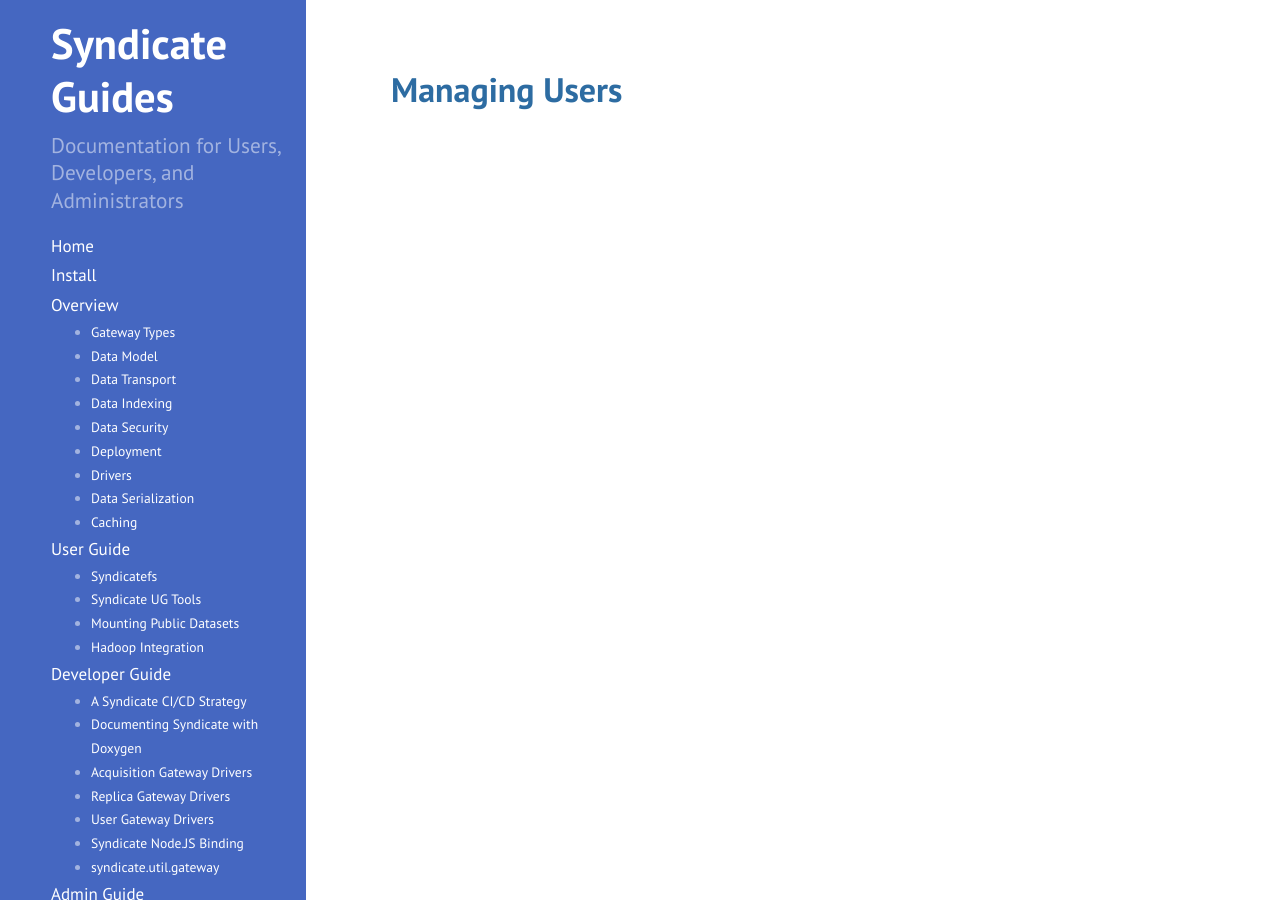
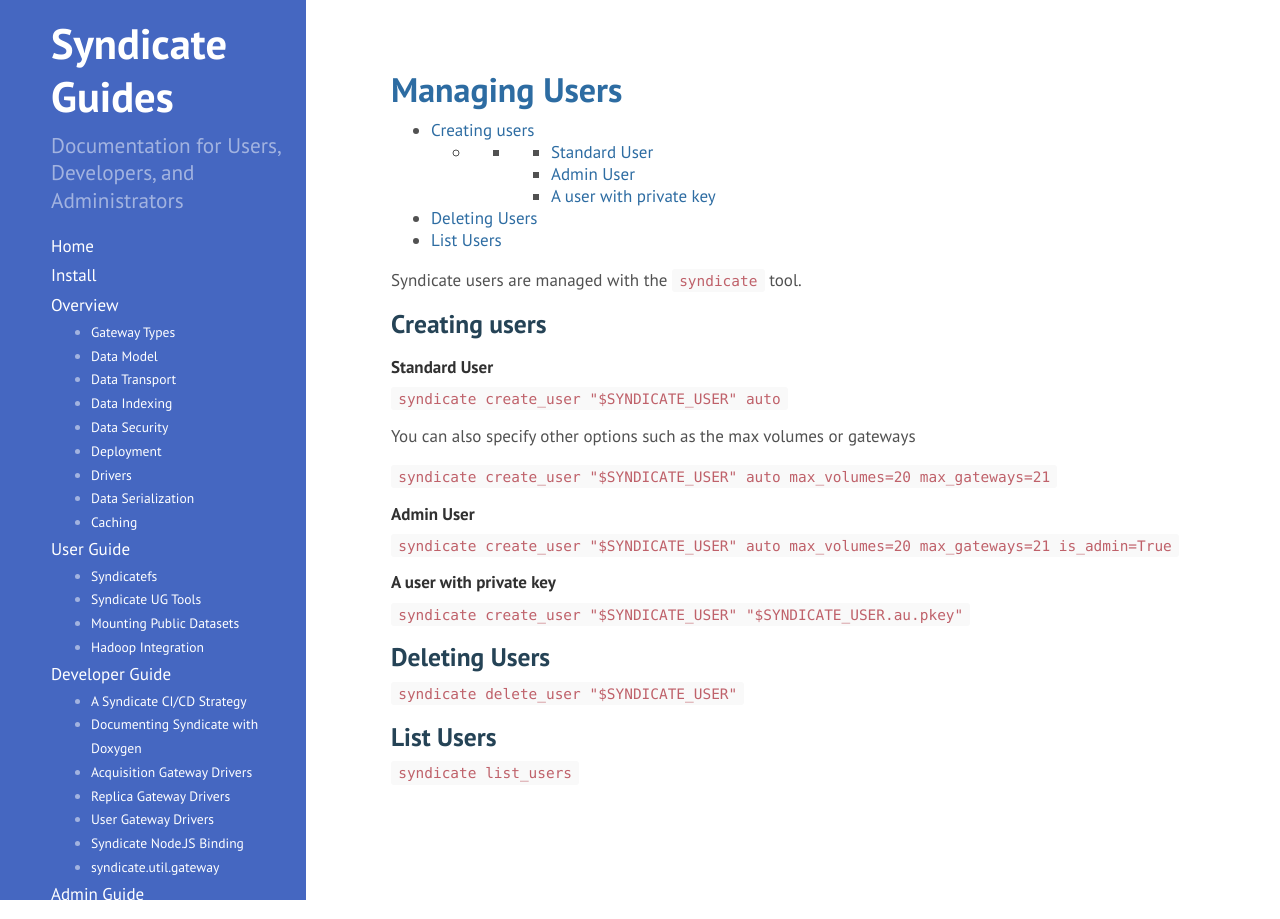
Before and after one commit to syndicate-storage/syndicate-storage.github.io, a Jekyll site: the page built from _admin/users.md, in a window 1280 px wide. Built offline with Jekyll 4.4.1, drawn with Linux system fonts in a browser that asks for light colours.

Commit message:
Add contents to the admin guide for creating users

```diff
--- a/_admin/users.md
+++ b/_admin/users.md
@@ -4,3 +4,31 @@ title: Managing Users
 ---
 
 {% include toc.html %}
+
+Syndicate users are managed with the `syndicate` tool.
+
+## Creating users
+
+##### Standard User
+
+`syndicate create_user "$SYNDICATE_USER" auto`
+
+You can also specify other options such as the max volumes or gateways
+
+`syndicate create_user "$SYNDICATE_USER" auto max_volumes=20 max_gateways=21`
+
+##### Admin User
+
+`syndicate create_user "$SYNDICATE_USER" auto max_volumes=20 max_gateways=21 is_admin=True`
+
+##### A user with private key
+
+`syndicate create_user "$SYNDICATE_USER" "$SYNDICATE_USER.au.pkey"`
+
+## Deleting Users
+
+`syndicate delete_user "$SYNDICATE_USER"`
+
+## List Users
+
+`syndicate list_users`
--- a/_user/001_syndicatefs.md
+++ b/_user/001_syndicatefs.md
@@ -14,7 +14,7 @@ filesystem.
 You must first [Install Syndicate](/install).
 
 If you do not have a user certificate and a gateway certificate, follow [Create
-a User](#) and [Create a gateway](#) guide.
+a User](https://syndicate-storage.github.io/admin/users/) and [Create a gateway](#) guide.
 
 
 ## Installation
```
